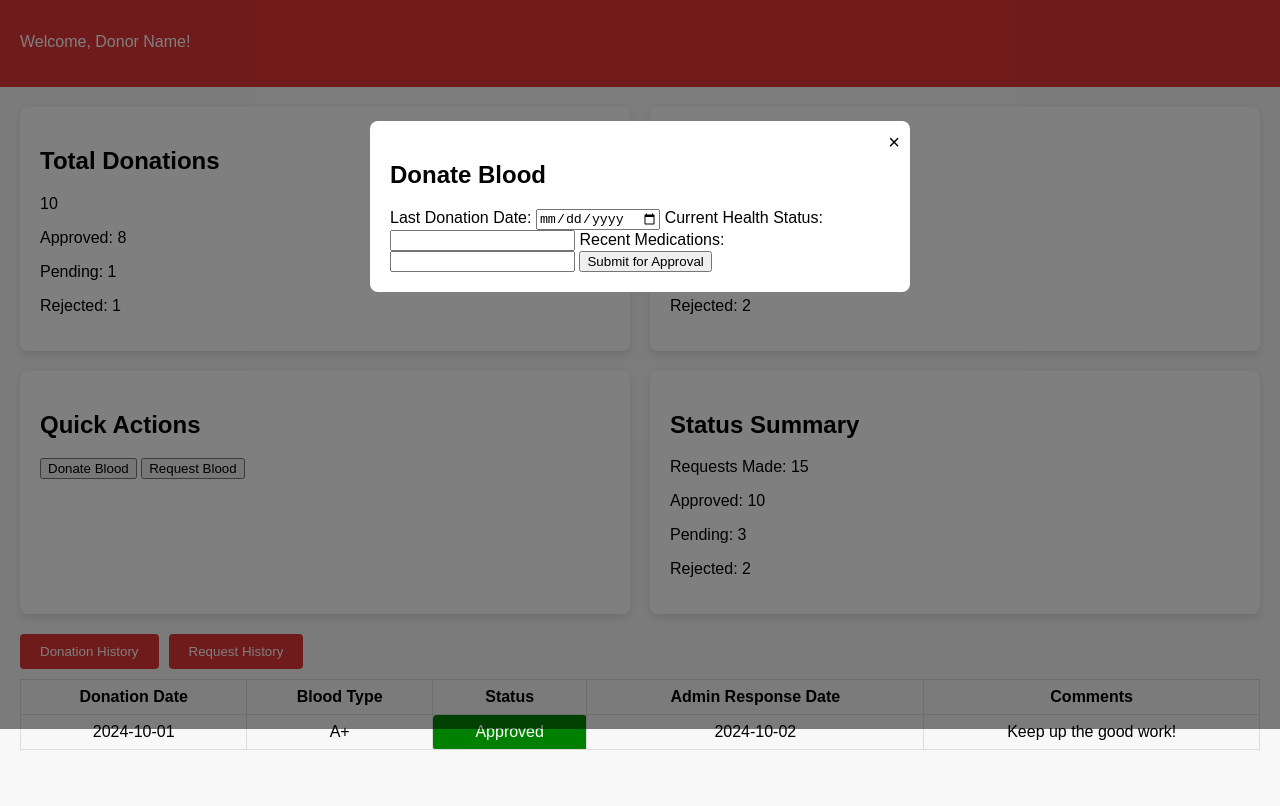
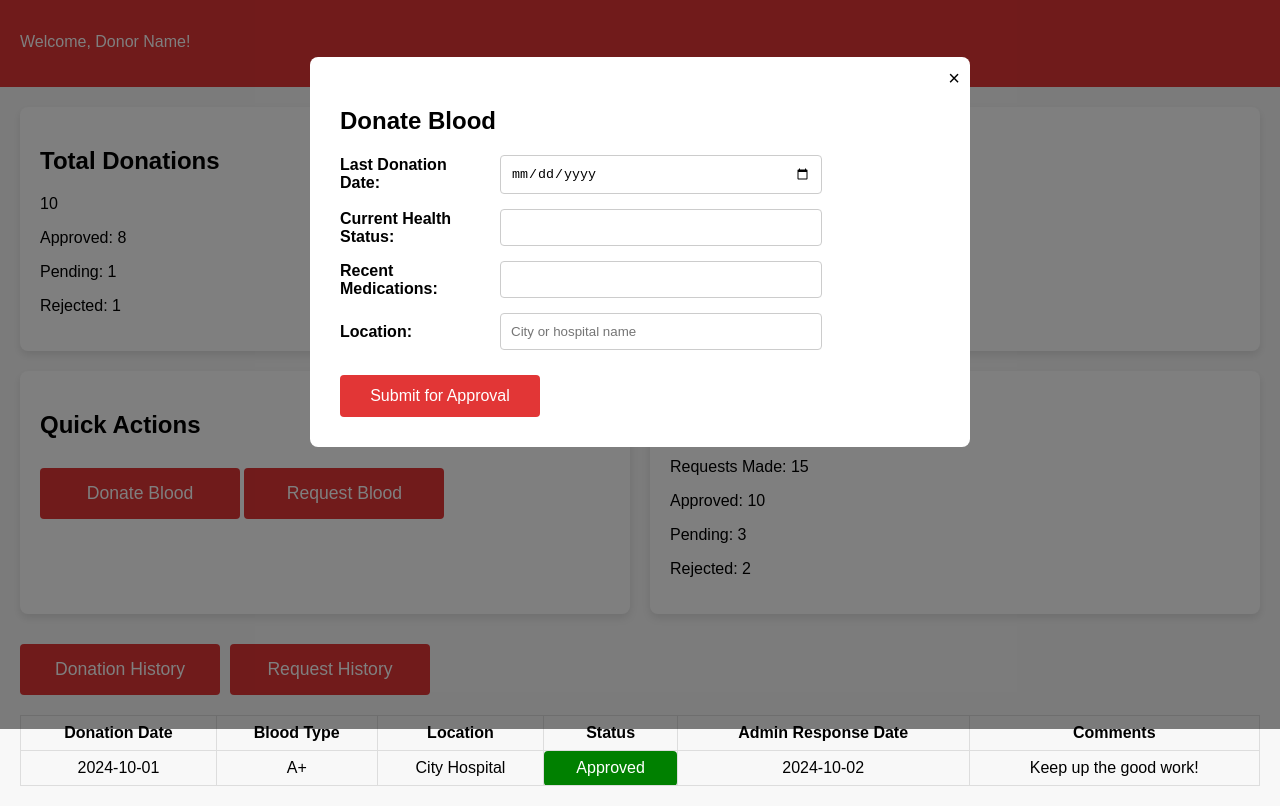
Before and after one commit to whoknows1409/BloodTrack, a plain HTML site: page login-pages/donor/donor-dash.html in a window 1280 px wide. Both pictures are taken after a click on the button "Donate Blood". Shown: the part 71-877 px from the top of the page. Before the commit the page ends 841 px from the top, so only its background shows below. Drawn offline with Linux system fonts and the light colour scheme.

Commit message:
Enhanced interface of dashboards.

```diff
--- a/login-pages/admin/admin_dash.css
+++ b/login-pages/admin/admin_dash.css
@@ -68,8 +68,9 @@ body {
 }
 
 .admin-actions button {
-    padding: 10px 20px;
+    padding: 10px 15px;
     background-color: #e23636;
+    font-size: 1em;
     color: white;
     border: none;
     border-radius: 4px;
@@ -83,12 +84,16 @@ body {
 }
 
 .tab-btn {
-    padding: 10px 20px;
-    border: none;
-    cursor: pointer;
-    background-color: #e23636;
-    color: white;
-    border-radius: 4px;
+    padding: 10px 20px; /* Increase padding for larger button size */
+  font-size: 1.1em; /* Increase font size */
+  width: 100%; /* Make buttons full width */
+  max-width: 200px; /* Optional: limit width for larger screens */
+  margin: 10px 0; /* Add space between buttons */
+  background-color: #e23636;
+  color: white;
+  border: none;
+  border-radius: 4px;
+  cursor: pointer;
 }
 
 .tab-content table {
--- a/login-pages/donor/donor-dash.css
+++ b/login-pages/donor/donor-dash.css
@@ -1,4 +1,4 @@
-/* styles.css */
+/* Updated styles.css */
 body {
   font-family: Arial, sans-serif;
   margin: 0;
@@ -61,12 +61,16 @@ body {
 }
 
 .tab-btn {
-    padding: 10px 20px;
-    border: none;
-    cursor: pointer;
+  padding: 15px 30px; /* Increase padding for larger button size */
+  font-size: 1.1em; /* Increase font size */
+  width: 100%; /* Make buttons full width */
+  max-width: 200px; /* Optional: limit width for larger screens */
+  margin: 10px 0; /* Add space between buttons */
   background-color: #e23636;
   color: white;
+  border: none;
   border-radius: 4px;
+  cursor: pointer;
 }
 
 .tab-content table {
@@ -103,10 +107,10 @@ body {
 
 .modal-content {
   background-color: white;
-    margin: 15% auto;
-    padding: 20px;
-    width: 80%;
-    max-width: 500px;
+  margin: 10% auto;
+  padding: 30px;
+  width: 85%;
+  max-width: 600px;
   border-radius: 8px;
   position: relative;
 }
@@ -118,3 +122,59 @@ body {
   cursor: pointer;
   font-size: 20px;
 }
+
+/* Updated form layout */
+.form-layout {
+  display: flex;
+  flex-direction: column;
+  gap: 15px;
+}
+
+.form-group {
+  display: flex;
+  align-items: center;
+  gap: 10px;
+}
+
+.form-group label {
+  flex: 1;
+  max-width: 150px;
+  font-weight: bold;
+}
+
+.form-group input,
+.form-group select {
+  flex: 2;
+  padding: 10px;
+  border-radius: 4px;
+  border: 1px solid #ccc;
+  width: 100%;
+  max-width: 300px;
+}
+
+button[type="submit"] {
+  padding: 12px;
+  background-color: #e23636;
+  color: white;
+  border: none;
+  border-radius: 4px;
+  cursor: pointer;
+  width: 100%;
+  max-width: 200px;
+  font-size: 1em;
+  margin-top: 10px;
+}
+
+/* Styles for buttons in Quick Actions */
+.quick-actions button {
+  padding: 15px 30px; /* Increase padding for larger button size */
+  font-size: 1.1em; /* Increase font size */
+  width: 100%; /* Make buttons full width */
+  max-width: 200px; /* Optional: limit width for larger screens */
+  margin: 10px 0; /* Add space between buttons */
+  background-color: #e23636;
+  color: white;
+  border: none;
+  border-radius: 4px;
+  cursor: pointer;
+}
--- a/login-pages/donor/donor-dash.html
+++ b/login-pages/donor/donor-dash.html
@@ -73,41 +73,45 @@
         <tr>
           <th>Donation Date</th>
           <th>Blood Type</th>
+          <th>Location</th> <!-- New column for location -->
           <th>Status</th>
           <th>Admin Response Date</th>
           <th>Comments</th>
         </tr>
-        <!-- Sample data row -->
         <tr>
           <td>2024-10-01</td>
           <td>A+</td>
+          <td>City Hospital</td> <!-- Sample location data -->
           <td class="status approved">Approved</td>
           <td>2024-10-02</td>
           <td>Keep up the good work!</td>
         </tr>
       </table>
     </div>
+
     <div id="requestHistory" class="tab-content" style="display:none;">
       <table>
         <tr>
           <th>Request Date</th>
           <th>Blood Type & Units</th>
           <th>Purpose</th>
+          <th>Location</th> <!-- New column for location -->
           <th>Status</th>
           <th>Response Date</th>
           <th>Comments</th>
         </tr>
-        <!-- Sample data row -->
         <tr>
           <td>2024-10-10</td>
           <td>B- (2 units)</td>
           <td>Emergency Surgery</td>
+          <td>City Hospital</td> <!-- Sample location data -->
           <td class="status pending">Pending</td>
           <td>-</td>
           <td>Admin approval pending</td>
         </tr>
       </table>
     </div>
+
   </main>
 
 <!-- Donation Form -->
@@ -115,13 +119,23 @@
   <div class="modal-content">
     <span class="close-btn" onclick="closeForm()">×</span>
     <h2>Donate Blood</h2>
-      <form>
+    <form class="form-layout">
+      <div class="form-group">
         <label>Last Donation Date:</label>
         <input type="date" required>
+      </div>
+      <div class="form-group">
         <label>Current Health Status:</label>
         <input type="text" required>
+      </div>
+      <div class="form-group">
         <label>Recent Medications:</label>
         <input type="text">
+      </div>
+      <div class="form-group">
+        <label>Location:</label>
+        <input type="text" placeholder="City or hospital name" required>
+      </div>
       <button type="submit">Submit for Approval</button>
     </form>
   </div>
@@ -132,7 +146,8 @@
   <div class="modal-content">
     <span class="close-btn" onclick="closeForm()">×</span>
     <h2>Request Blood</h2>
-      <form>
+    <form class="form-layout">
+      <div class="form-group">
         <label>Required Blood Type:</label>
         <select required>
           <option value="">Select</option>
@@ -145,17 +160,31 @@
           <option>O+</option>
           <option>O-</option>
         </select>
+      </div>
+      <div class="form-group">
         <label>Units Needed:</label>
         <input type="number" min="1" required>
+      </div>
+      <div class="form-group">
         <label>Purpose/Emergency Level:</label>
         <input type="text" required>
+      </div>
+      <div class="form-group">
         <label>Required Date:</label>
         <input type="date" required>
+      </div>
+      <div class="form-group">
+        <label>Location:</label>
+        <input type="text" placeholder="City or hospital name" required>
+      </div>
+      <div class="form-group">
         <label>Supporting Documents:</label>
         <input type="file">
+      </div>
       <button type="submit">Submit Request</button>
     </form>
   </div>
 </div>
+
 </body>
 </html>
--- a/login-pages/recipient/recipient_dash.css
+++ b/login-pages/recipient/recipient_dash.css
@@ -62,12 +62,21 @@ body {
 }
 
 .tab-btn {
-    padding: 10px 20px;
-    border: none;
-    cursor: pointer;
+    padding: 15px 30px;
+    /* Increase padding for larger button size */
+    font-size: 1.1em;
+    /* Increase font size */
+    width: 100%;
+    /* Make buttons full width */
+    max-width: 200px;
+    /* Optional: limit width for larger screens */
+    margin: 10px 0;
+    /* Add space between buttons */
     background-color: #e23636;
     color: white;
+    border: none;
     border-radius: 4px;
+    cursor: pointer;
 }
 
 .tab-content table {
@@ -76,7 +85,8 @@ body {
     margin-top: 10px;
 }
 
-.tab-content th, .tab-content td {
+.tab-content th,
+.tab-content td {
     border: 1px solid #ddd;
     padding: 8px;
     text-align: center;
@@ -88,9 +98,18 @@ body {
     border-radius: 4px;
 }
 
-.approved { background-color: green; }
-.pending { background-color: yellow; color: black; }
-.rejected { background-color: red; }
+.approved {
+    background-color: green;
+}
+
+.pending {
+    background-color: yellow;
+    color: black;
+}
+
+.rejected {
+    background-color: red;
+}
 
 .modal {
     display: none;
@@ -119,3 +138,67 @@ body {
     cursor: pointer;
     font-size: 20px;
 }
+
+/* Form layout for Request Blood Form */
+.form-layout {
+  display: flex;
+  flex-direction: column;
+  gap: 15px;
+  max-width: 500px;
+  margin: auto;
+}
+
+.form-group {
+  display: flex;
+  align-items: center;
+  gap: 10px;
+}
+
+.form-group label {
+  flex: 1;
+  max-width: 150px;
+  font-weight: bold;
+}
+
+.form-group input,
+.form-group select {
+  flex: 2;
+  padding: 10px;
+  border-radius: 4px;
+  border: 1px solid #ccc;
+  width: 100%;
+  max-width: 250px;
+}
+
+button[type="submit"] {
+  padding: 12px;
+  background-color: #e23636;
+  color: white;
+  border: none;
+  border-radius: 4px;
+  cursor: pointer;
+  width: 100%;
+  max-width: 200px;
+  font-size: 1em;
+  margin-top: 10px;
+  align-self: flex-end;
+}
+
+/* Styles for buttons in Quick Actions */
+.request-blood button {
+    padding: 15px 30px;
+    /* Increase padding for larger button size */
+    font-size: 1.1em;
+    /* Increase font size */
+    width: 100%;
+    /* Make buttons full width */
+    max-width: 200px;
+    /* Optional: limit width for larger screens */
+    margin: 10px 0;
+    /* Add space between buttons */
+    background-color: #e23636;
+    color: white;
+    border: none;
+    border-radius: 4px;
+    cursor: pointer;
+}
```
Also changed, not shown: login-pages/recipient/recipient_dash.html (+18 -9 lines). Lines whose indentation alone changed are shown as unchanged.
